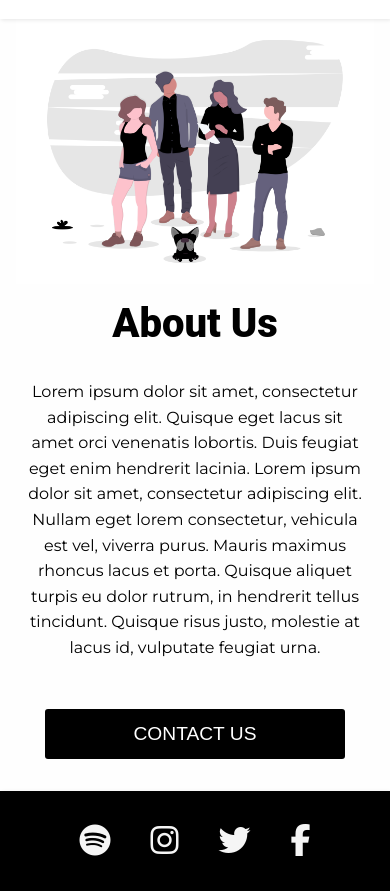
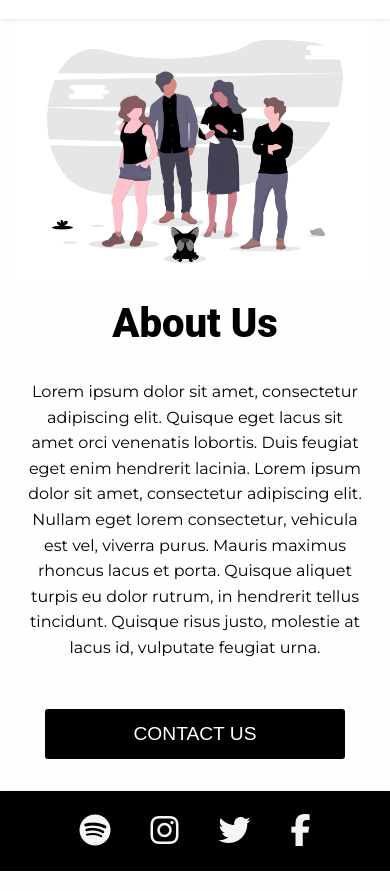
Before and after one commit to Zeken0/HighArt, a plain HTML site: page about.html in a window 390 px wide. Shown: the part 52-943 px from the top of the page. Drawn offline with Linux system fonts and the light colour scheme; files whose address does not match are found by name.

Commit message:
footer height tweaks

```diff
--- a/CSS/about.css
+++ b/CSS/about.css
@@ -393,6 +393,10 @@ footer {
     height: 265px;
   }
 
+  footer {
+    height: 80px;
+  }
+
   .footer-items {
     display: flex;
     font-size: 2rem;
--- a/CSS/blogg.css
+++ b/CSS/blogg.css
@@ -389,6 +389,10 @@ footer {
     width: 90%;
   }
 
+  footer {
+    height: 80px;
+  }
+
   .footer-items {
     display: flex;
     font-size: 2rem;
--- a/CSS/contact.css
+++ b/CSS/contact.css
@@ -426,6 +426,10 @@ footer {
     height: 260px;
   }
 
+  footer {
+    height: 80px;
+  }
+
   .footer-items {
     display: flex;
     font-size: 2rem;
--- a/CSS/details-page.css
+++ b/CSS/details-page.css
@@ -333,6 +333,10 @@ footer {
     width: 360px;
   }
 
+  footer {
+    height: 80px;
+  }
+
   .footer-items {
     display: flex;
     font-size: 2rem;
```
